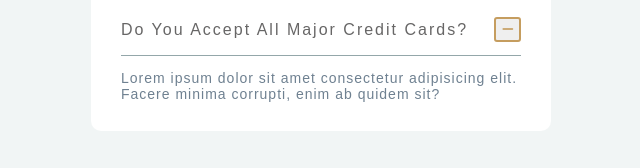
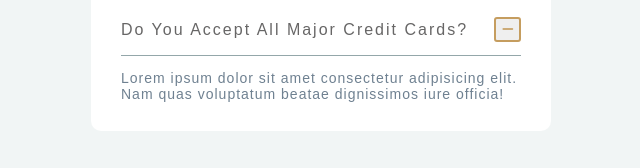
Before and after one commit to hadaroadams/Q-A-page-repository, a plain HTML site: page index.html in a window 1280 px wide. Both pictures are taken after a click on the button 826 px from the left and 316 px from the top of the page. Shown: the part 256-424 px from the top of the page, 319-959 px from the left. Drawn offline with Linux system fonts and the light colour scheme.

Commit message:
increased lorem

```diff
--- a/index.html
+++ b/index.html
@@ -20,7 +20,7 @@
             </div>
             <div class="clear removal">
                 <p>
-                    Lorem ipsum dolor sit amet consectetur adipisicing elit. Facere minima corrupti, enim ab quidem sit?
+                    Lorem ipsum dolor sit amet consectetur adipisicing elit. Nam quas voluptatum beatae dignissimos iure officia!
                 </p>
             </div>
         </article>
@@ -31,7 +31,7 @@
             </div>
             <div class="clear removal">
                 <p>
-                    Lorem ipsum dolor sit amet consectetur adipisicing elit. Facere minima corrupti, enim ab quidem sit?
+                    Lorem ipsum dolor sit amet, consectetur adipisicing elit. Culpa deserunt voluptate temporibus error asperiores consequatur soluta consectetur modi delectus labore.
                 </p>
             </div>
         </article>
```
